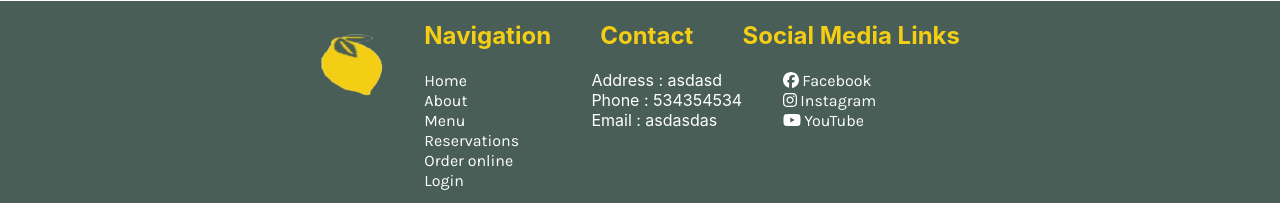
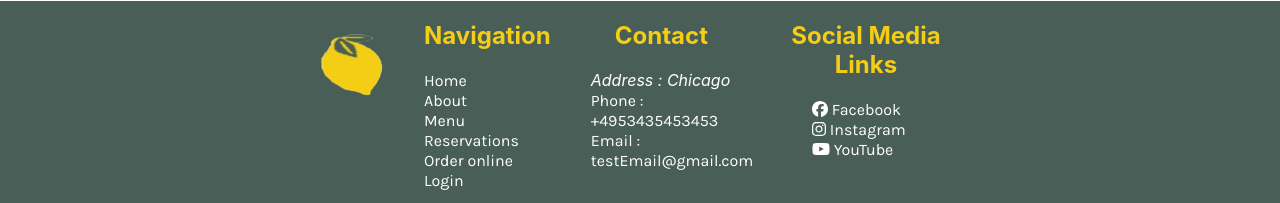
Before and after one commit to DefHex/LittleLemmon, a React (Create React App) app: page / in a window 1280 px wide. Shown: the part 1713-1916 px from the top of the page. Built offline with nearby package versions, Linux system fonts and the light colour scheme; a web font is replaced by a local one.

Commit message:
Added meta data.

```diff
--- a/public/index.html
+++ b/public/index.html
@@ -5,11 +5,27 @@
     <link rel="icon" href="%PUBLIC_URL%/favicon.ico" />
     <meta name="viewport" content="width=device-width, initial-scale=1" />
     <meta name="theme-color" content="#000000" />
+    <meta name="og:title" content="Little Lemon"/>
     <meta
       name="description"
-      content="Web site created using create-react-app"
+      content="Little Lemon is a charming neighbourhood
+      bistro that serves simple food and classic cocktails
+      in a lively, but casual environment. The restaurant
+      features a locally sourced menu with daily specials."
     />
-    <link rel="apple-touch-icon" href="%PUBLIC_URL%/logo192.png" />
+    <meta name="og:image" content="%PUBLIC_URL%/ICO/Logo.svg"/>
+    <meta name="og:type" content="website"/>
+    <meta name="og:url" content="http://192.168.56.1:3000"/>
+    <meta name="language" content="english">
+    <meta name="copyright" content="Copyright 2024">
+    <meta name="rating" content="safe for kids">
+    <meta name="format-detection" content="telephone=yes"/>
+    <!-- indicates that telephone numbers should appear as hypertext links that can be clicked to make a phone call  -->
+
+    <meta name="HandheldFriendly" content="true"/>
+    <!-- specifies that the page can be properly visualized on mobile devices  -->
+
+    <link rel="apple-touch-icon" href="%PUBLIC_URL%/apple-touch-icon.png" />
     <!--
       manifest.json provides metadata used when your web app is installed on a
       user's mobile device or desktop. See https://developers.google.com/web/fundamentals/web-app-manifest/
--- a/src/App.css
+++ b/src/App.css
@@ -326,9 +326,6 @@ a:active {
 
 /* For Phones */
 @media only screen and (max-width: 600px) {
-  body {
-    /* background-color: lightblue; */
-  }
 
   .Hero,.HighlightBackground,.HighlightContent,.Testimonial,.About,.AboutContainer,.Footer,.FooterContainer{
     width: 100vw;
--- a/src/App.js
+++ b/src/App.js
@@ -2,6 +2,7 @@ import Header from "./Components/Header"
 import Nav from "./Components/Nav"
 import Main from "./Components/Main"
 import Footer from "./Components/Footer"
+
 import './App.css';
 
 function App() {
--- a/src/Components/Footer.js
+++ b/src/Components/Footer.js
@@ -1,6 +1,8 @@
 import "../App.css";
 import {FontAwesomeIcon} from "@fortawesome/react-fontawesome";
 import {faFacebook, faInstagram, faYoutube} from "@fortawesome/free-brands-svg-icons";
+
+
 
 function Footer () {
     return(
@@ -21,9 +23,9 @@ function Footer () {
                 <div className="FooterContact">
                     <h2 className="FooterSections">Contact</h2>
                     <ul>
-                    <li>Address : asdasd</li>
-                    <li>Phone : 534354534</li>
-                    <li>Email : asdasdas</li>
+                    <li><address>Address : Chicago</address></li>
+                    <li><a href="tel:+4953435453453">Phone : +4953435453453 </a></li>
+                    <li><a href= "mailto: testEmail@gmail.com"> Email : testEmail@gmail.com </a></li>
                     </ul>
                 </div>
                 <div>
```
